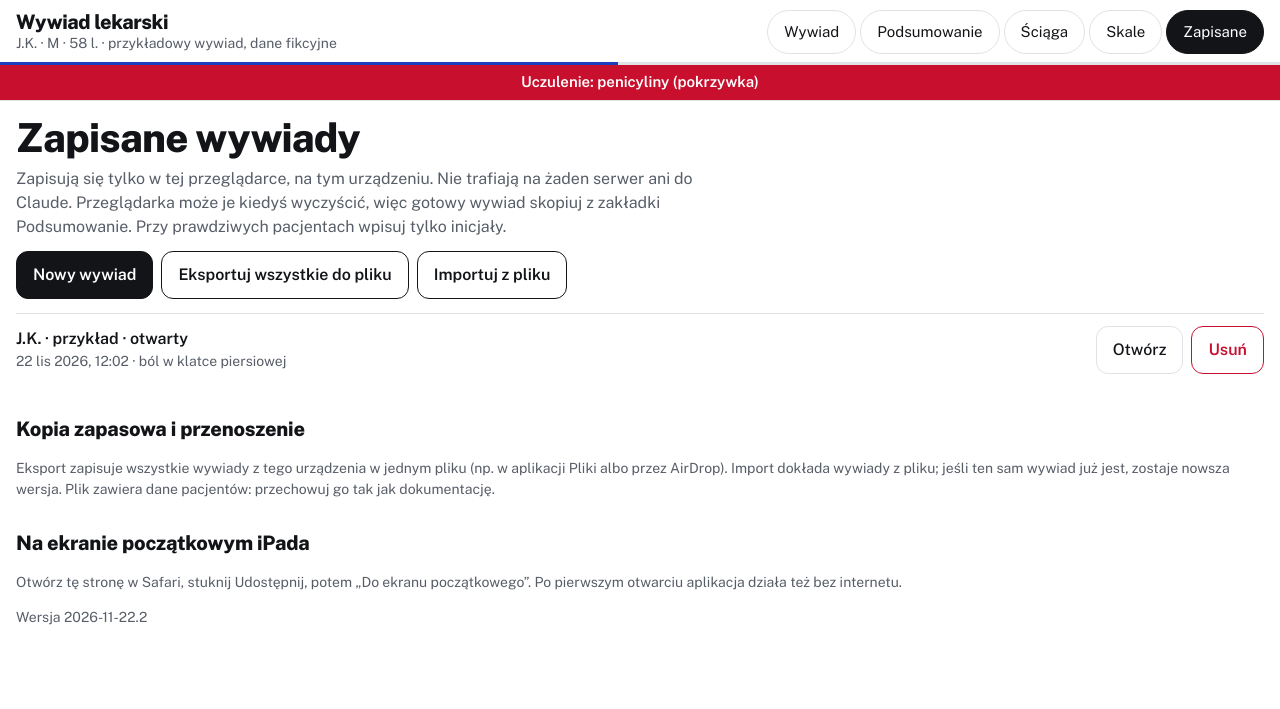
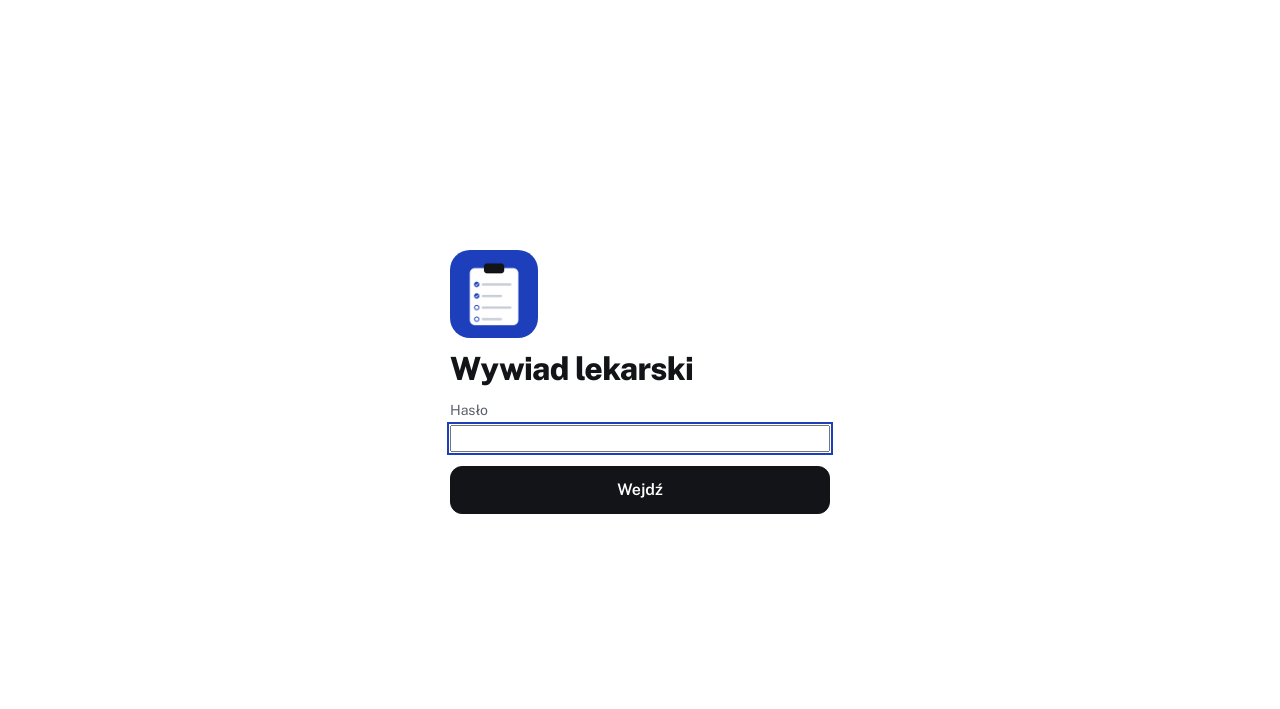
Before and after one commit to TOSCA3/wywiad, a plain HTML site: page index.html in a window 1280 px wide. Drawn offline with nearby package versions, Linux system fonts and the light colour scheme.

Commit message:
Ekran hasła przed wejściem do aplikacji
Co-Authored-By: Claude Opus 5.5 <noreply@anthropic.com>
Claude-Session: https://claude.ai/code/session_019kDamvMWQ5cNioWNAsJFsi

```diff
--- a/index.html
+++ b/index.html
@@ -172,9 +172,27 @@ label.f{display:grid;gap:4px;font-size:14px;color:var(--mute)}
 .ent .top2 label:nth-child(2){grid-column:1/-1;grid-row:2}
 }
 @media(prefers-reduced-motion:reduce){.prog i{transition:none}}
+.gate{position:fixed;inset:0;z-index:50;background:var(--bg);display:grid;place-items:center;padding:24px}
+.gate[hidden]{display:none}
+.gate form{width:min(100%,380px);display:grid;gap:14px}
+.gate img{width:88px;height:88px;border-radius:20px}
+.gate h1{font-size:32px}
+.gate .err{color:var(--red);font-weight:600;min-height:1.4em;margin:0}
+body.locked .top,body.locked main{visibility:hidden}
 </style>
 </head>
-<body>
+<body class="locked">
+<div class="gate" id="gate">
+  <form id="gateform" autocomplete="off">
+    <img src="icons/icon-192.png" alt="">
+    <h1>Wywiad lekarski</h1>
+    <label class="f" for="gatepw">Hasło
+      <input type="password" id="gatepw" autocomplete="current-password" autocapitalize="off" autocorrect="off" spellcheck="false" enterkeyhint="go" required>
+    </label>
+    <button class="btn pri" type="submit">Wejdź</button>
+    <p class="err" id="gateerr" role="alert"></p>
+  </form>
+</div>
 <header class="top" id="top">
   <div class="bar">
     <div class="brand"><b>Wywiad lekarski</b><span class="pt" id="pt">nowy wywiad</span></div>
@@ -1217,7 +1235,7 @@ document.addEventListener('click',e=>{const b=e.target.closest('button');if(!b)r
  if(act==='del'){if(delArm!==ds.id){delArm=ds.id;b.textContent='Na pewno usunąć?';return}delArm=null;DB.list=DB.list.filter(x=>x.id!==ds.id);if(!DB.list.length)DB.list.push(blank());if(!DB.list.some(x=>x.id===DB.cur))DB.cur=DB.list[0].id;persist();renderList();renderTop()}
 });
 $('regen').onclick=renderSum;
-const APPV='2026-11-22.2';
+const APPV='2026-11-22.3';
 const ioMsg=t=>{$('iomsg').textContent=t};
 const exportAll=async()=>{const data={app:'wywiad-labnuk',format:1,exported:new Date().toISOString(),list:DB.list};
  const name=`wywiady-${new Date().toISOString().slice(0,10)}.json`;const blob=new Blob([JSON.stringify(data,null,1)],{type:'application/json'});
@@ -1258,6 +1276,15 @@ $('copyflat').onclick=()=>{const L=flat(),tmp=document.createElement('div');
 window.addEventListener('resize',setTop);
 $('dl-drugs').innerHTML=DRUGS.map(x=>`<option value="${esc(x)}">`).join('');
 
+const GATE='2e6b4ad19554f80a84dd3e047f1f7f995af3c09ccbb7bf62e4cb6d71545f7f1a';
+const sha=async t=>{const b=await crypto.subtle.digest('SHA-256',new TextEncoder().encode(t));return [...new Uint8Array(b)].map(x=>x.toString(16).padStart(2,'0')).join('')};
+const unlock=()=>{$('gate').hidden=true;document.body.classList.remove('locked');setTop()};
+let unlocked=false;try{unlocked=sessionStorage.getItem('wywiad-ok')===GATE}catch(e){}
+if(unlocked)unlock();else setTimeout(()=>{try{$('gatepw').focus()}catch(e){}},50);
+$('gateform').addEventListener('submit',async e=>{e.preventDefault();const v=$('gatepw').value.trim().toLowerCase();
+ let h='';try{h=await sha('wywiad-labnuk:'+v)}catch(err){$('gateerr').textContent='Ta przeglądarka nie obsługuje logowania (wymagane HTTPS).';return}
+ if(h===GATE){try{sessionStorage.setItem('wywiad-ok',GATE)}catch(err){}$('gatepw').value='';$('gateerr').textContent='';unlock()}
+ else{$('gateerr').textContent='Nieprawidłowe hasło.';$('gatepw').select()}});
 const start=data=>{DB=data&&data.list&&data.list.length?data:load();DB.list.forEach(d=>(d.cc||[]).forEach(c=>{const t=(c.typ||[])[0];if(LEGACY[t])c.typ=[LEGACY[t]]}));renderAll();view('lista')};
 window.claude?.hot?.snapshot?.(()=>DB);
 window.claude?.hot?.ready?window.claude.hot.ready(start):start(window.claude?.hot?.data??{});
--- a/sw.js
+++ b/sw.js
@@ -1,6 +1,6 @@
 /* Offline support: the page itself is fetched network-first (so updates arrive when online),
    everything else cache-first. Bump VERSION to drop old caches. */
-const VERSION='wywiad-2026-11-22-2';
+const VERSION='wywiad-2026-11-22-3';
 const CORE=['./','./index.html','./manifest.webmanifest','./icons/icon-192.png','./icons/icon-512.png','./icons/apple-touch-icon.png'];
 self.addEventListener('install',e=>{e.waitUntil(caches.open(VERSION).then(c=>c.addAll(CORE)).then(()=>self.skipWaiting()))});
 self.addEventListener('activate',e=>{e.waitUntil(caches.keys().then(ks=>Promise.all(ks.filter(k=>k!==VERSION).map(k=>caches.delete(k)))).then(()=>self.clients.claim()))});
```
